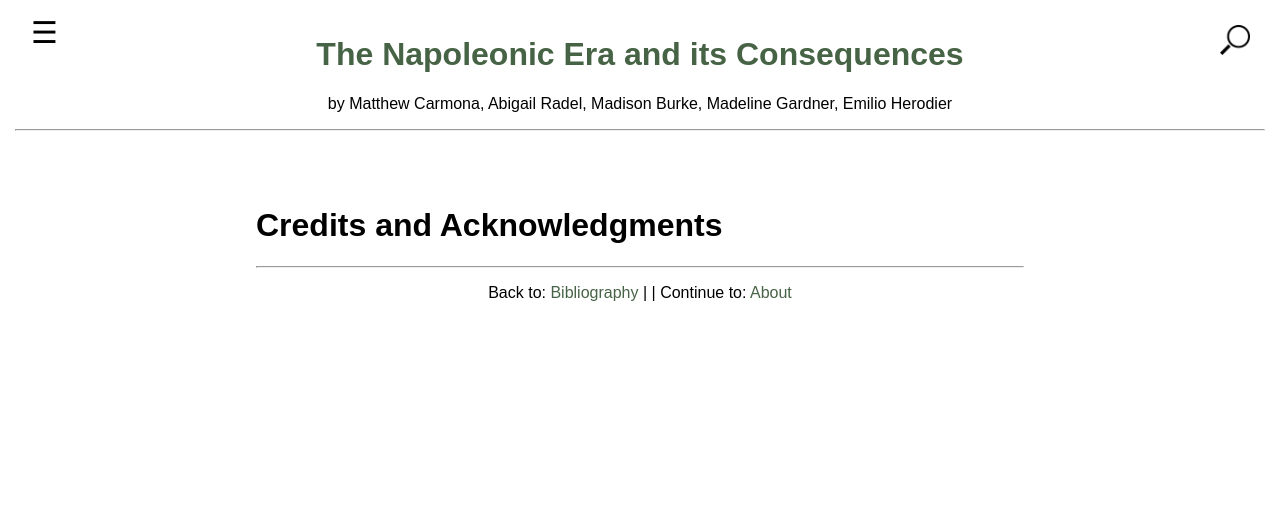
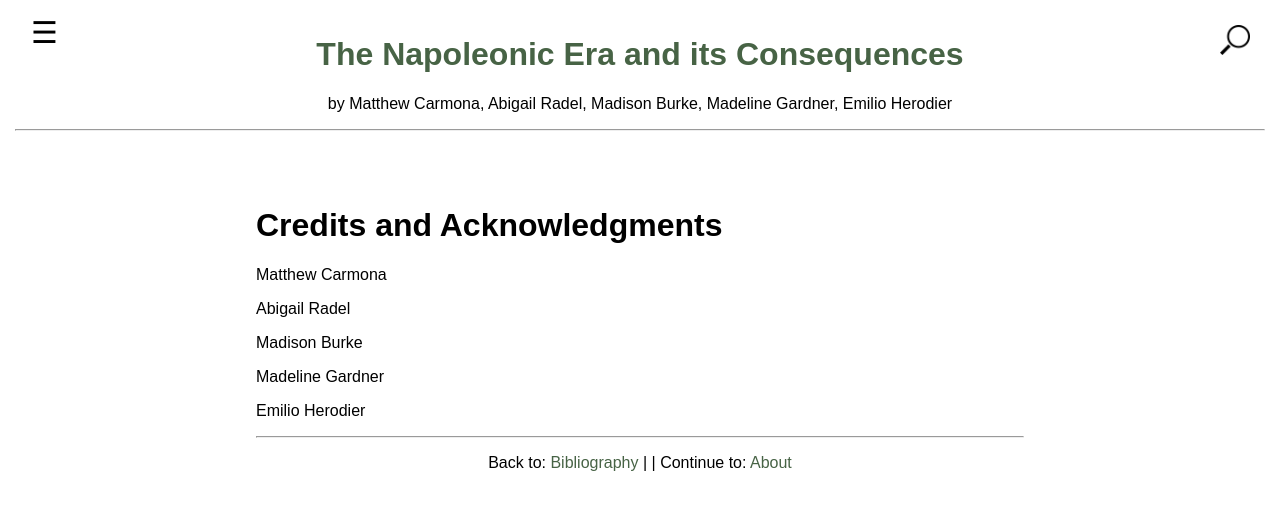
Before and after one commit to carmonamatt/Carmona-Matthew-EUH3205, a Jekyll site: the page built from 006_credits_acknowledgments.md, in a window 1280 px wide. Shown: the top 510 px of the page. Built offline with Jekyll 4.4.1, drawn with Linux system fonts in a browser that asks for light colours.

Commit message:
Update 006_credits_acknowledgments.md

```diff
--- a/006_credits_acknowledgments.md
+++ b/006_credits_acknowledgments.md
@@ -5,3 +5,13 @@ number: 6
 ---
 
 # Credits and Acknowledgments
+
+Matthew Carmona
+
+Abigail Radel
+
+Madison Burke
+
+Madeline Gardner
+
+Emilio Herodier
```
